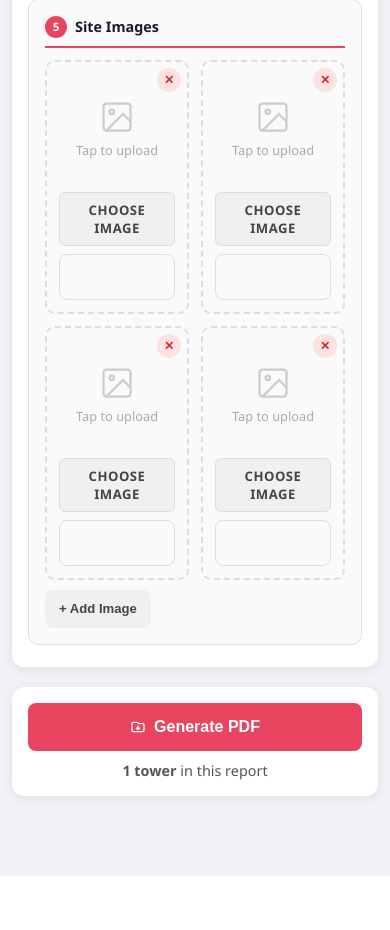
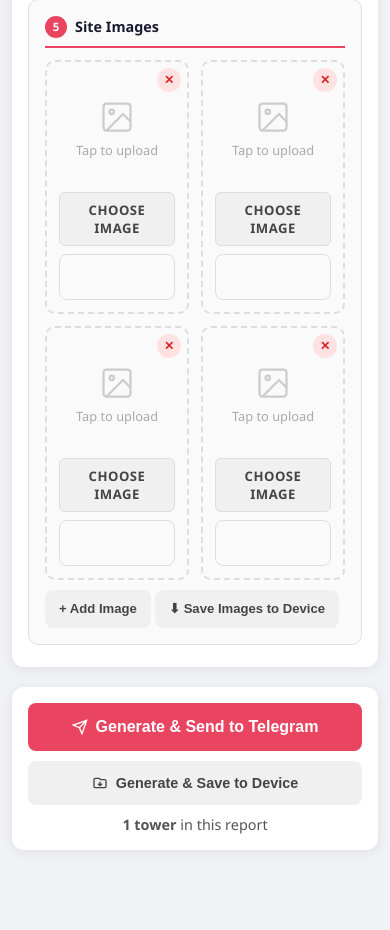
Before and after one commit to roboticstsl-ops/Site_Report_working, a Flask app: page / in a window 390 px wide. Shown: the part 5037-5967 px from the top of the page. Before the commit the page ends 5913 px from the top, so only its background shows below. Run offline with Flask 3, Linux system fonts and the light colour scheme; parts of the project's set-up code (start-up, migrations or seed data) failed here and were passed over.

Commit message:
Fix images swapping between duplicated towers, and split generate into two outputs
Duplicated towers put byte-identical pictures in the document, and python-docx
collapses those into a single media part. The high-quality PDF pass paired the
Nth picture in the PDF with the Nth uploaded original, so once a repeat appeared
every later image was replaced with the wrong photo - a third tower's dock photo
came out as the second tower's lobby. Empty image slots shifted the same pairing,
since they contribute an entry to the originals but no picture to the document.
Line the originals up the way the document does: drop empties, drop repeats.

Generation takes long enough that a plain form POST leaves phones sitting on a
pending page they report as a lost connection. The form now submits via fetch
behind a progress overlay with an elapsed counter, and offers two outputs:
"Send to Telegram" returns a small JSON verdict instead of streaming megabytes
back, and "Save to Device" returns a zip of the PDF and the Word file and leaves
the server untouched. Each tower also gets a button to download its images as a
zip, from the copies already uploaded.

duplicateTower now goes through addTower, so a duplicate is registered in
activeDocks and imageCounters like any other tower.

Co-Authored-By: Claude Opus 5 <noreply@anthropic.com>
Claude-Session: https://claude.ai/code/session_01ESW6z5ztoRSu6BZLf37dJW

```diff
--- a/app.py
+++ b/app.py
@@ -2,10 +2,12 @@ import os
 import copy
 import re
 import base64
+import hashlib
 import io
 import subprocess
 import tempfile
 import uuid
+import zipfile
 from datetime import datetime
 
 import fitz  # PyMuPDF
@@ -594,6 +596,23 @@ def telegram_test():
 def _replace_pdf_images_hq(pdf_bytes: bytes, orig_image_list: list) -> bytes:
     if not any(b is not None for b in orig_image_list):
         return pdf_bytes
+
+    # The PDF has one xref per *distinct* picture: empty slots contribute none,
+    # and python-docx collapses byte-identical pictures — which duplicated towers
+    # produce constantly — into a single media part. Line the originals up the
+    # same way, or every image after the first repeat gets swapped for the wrong one.
+    ordered_origs = []
+    seen_digests = set()
+    for blob in orig_image_list:
+        if blob is None:
+            continue
+        digest = hashlib.sha1(blob).hexdigest()
+        if digest in seen_digests:
+            continue
+        seen_digests.add(digest)
+        ordered_origs.append(blob)
+    orig_image_list = ordered_origs
+
     doc = fitz.open(stream=pdf_bytes, filetype='pdf')
     seen_xrefs = []
     xref_to_page_num = {}
@@ -732,6 +751,44 @@ def img_upload():
     return jsonify({'token': token})
 
 
+def _zip_response(files: dict, download_name: str):
+    """Bundle {filename: bytes} into one download — one tap on a phone, not several."""
+    buf = io.BytesIO()
+    with zipfile.ZipFile(buf, 'w', zipfile.ZIP_DEFLATED) as z:
+        for name, blob in files.items():
+            z.writestr(name, blob)
+    buf.seek(0)
+    return send_file(buf, mimetype='application/zip',
+                     as_attachment=True, download_name=download_name)
+
+
+@app.route('/api/img_zip', methods=['POST'])
+def img_zip():
+    """Download the images of one tower as a single zip."""
+    data   = request.get_json(force=True, silent=True) or {}
+    prefix = re.sub(r'[^A-Za-z0-9_-]', '_', str(data.get('prefix', 'images')))[:50] or 'images'
+    out    = {}
+    for i, item in enumerate(data.get('images', [])[:100]):
+        token   = str(item.get('token', ''))
+        caption = re.sub(r'[^A-Za-z0-9 _-]', '', str(item.get('caption', '')))[:40].strip()
+        name    = f"{i + 1:02d}_{caption or 'image'}.jpg"
+        if re.fullmatch(r'[0-9a-f-]{36}', token):
+            path = os.path.join(UPLOADS_DIR, f'{token}.jpg')
+            if os.path.exists(path):
+                with open(path, 'rb') as f:
+                    out[name] = f.read()
+                continue
+        uri = str(item.get('data_uri', ''))
+        if uri.startswith('data:'):
+            try:
+                out[name] = base64.b64decode(uri.split(',', 1)[1])
+            except Exception:
+                pass
+    if not out:
+        return jsonify({'error': 'no_images'}), 404
+    return _zip_response(out, f'{prefix}_images.zip')
+
+
 @app.route('/api/img/<token>')
 def img_fetch(token):
     """Serve a previously uploaded image so a restored draft can show its preview."""
@@ -792,6 +849,12 @@ def generate():
 
     docx_name = f"{assessor_slug}_{tower_slug}_{timestamp}.docx"
     caption = f"Site assessment report\nAssessor: {assessor_name}\nTower(s): {', '.join(t['name'] for t in towers)}"
+
+    # 'local' hands both files straight back to the device and touches nothing else.
+    if form.get('output') == 'local':
+        return _zip_response({docx_name: docx_bytes, save_name: pdf_bytes},
+                             f"{assessor_slug}_{tower_slug}_{timestamp}.zip")
+
     sent_docx = send_telegram_document(docx_bytes, docx_name, caption)
     sent_pdf  = send_telegram_document(pdf_bytes, save_name, caption)
 
@@ -812,12 +875,10 @@ def generate():
     with open(os.path.join(REPORTS_DIR, 'submissions.log'), 'a') as f:
         f.write(log_line)
 
-    return send_file(
-        io.BytesIO(pdf_bytes),
-        mimetype='application/pdf',
-        as_attachment=True,
-        download_name='DBot_Site_Assessment.pdf'
-    )
+    # Telegram already has both files, so the browser only needs the verdict —
+    # streaming a several-MB PDF back over a phone connection is what made long
+    # generations look like a dropped connection.
+    return jsonify({'sent': sent_docx and sent_pdf, 'pdf': save_name, 'docx': docx_name})
 
 
 if __name__ == '__main__':
--- a/templates/index.html
+++ b/templates/index.html
@@ -514,10 +514,15 @@
     <div id="towers-container"></div>
 
     <div class="actions-bar">
-      <button type="submit" class="btn btn-primary">
+      <button type="submit" class="btn btn-primary" data-output="telegram">
+        <svg width="16" height="16" fill="none" stroke="currentColor" stroke-width="2" viewBox="0 0 24 24"><path d="M22 2L11 13M22 2l-7 20-4-9-9-4 20-7z"/></svg>
+        Generate &amp; Send to Telegram
+      </button>
+      <button type="submit" class="btn btn-secondary" data-output="local">
         <svg width="16" height="16" fill="none" stroke="currentColor" stroke-width="2" viewBox="0 0 24 24"><path d="M12 10v6m0 0l-3-3m3 3l3-3M3 17V7a2 2 0 012-2h6l2 2h6a2 2 0 012 2v8a2 2 0 01-2 2H5a2 2 0 01-2-2z"/></svg>
-        Generate PDF
+        Generate &amp; Save to Device
       </button>
+      <input type="hidden" name="output" id="output_mode" value="telegram">
       <div class="tower-info" id="tower-count-label"><strong>1 tower</strong> in this report</div>
     </div>
   </form>
@@ -742,6 +747,8 @@ function makeTowerHTML(idx) {
         </div>
         <button type="button" class="btn btn-secondary btn-sm" style="margin-top:10px"
                 onclick="addImageSlot(${idx})">+ Add Image</button>
+        <button type="button" class="btn btn-secondary btn-sm" style="margin-top:10px"
+                onclick="saveTowerImages(${idx}, this)">⬇ Save Images to Device</button>
         <input type="hidden" name="tower_${idx}_img_count" id="img-count-${idx}" value="4">
         </div><!-- end images section-box -->
 
@@ -1485,9 +1492,7 @@ function deleteDock(dock, towerIdx) {
 
 function duplicateTower(sourceIdx) {
   const newId = Math.max(...activeTowers) + 1;
-  activeTowers.push(newId);
-  tabs.insertBefore(makeTab(newId), addBtn);
-  container.insertAdjacentHTML('beforeend', makeTowerHTML(newId));
+  addTower(newId);  // registers activeDocks/imageCounters — copying by hand skipped those
 
   const srcSec = document.getElementById(`tower-section-${sourceIdx}`);
   const dstSec = document.getElementById(`tower-section-${newId}`);
@@ -1817,6 +1822,108 @@ document.getElementById('reportForm').addEventListener('submit', function(e) {
     }
   }
 });
+
+// ── Submit: two outputs, no page navigation ───────────────────────────────
+// Generation takes a minute or more. A normal form POST leaves the browser on a
+// blank pending page, which phones report as "no internet"; fetch keeps the page
+// alive and lets us show progress instead.
+document.querySelectorAll('button[type="submit"][data-output]').forEach(btn => {
+  btn.addEventListener('click', () => {
+    document.getElementById('output_mode').value = btn.dataset.output;
+  });
+});
+
+function showProgress(text) {
+  let el = document.getElementById('gen-progress');
+  if (!el) {
+    el = document.createElement('div');
+    el.id = 'gen-progress';
+    el.style.cssText = 'position:fixed;inset:0;z-index:20000;background:rgba(15,23,42,0.92);' +
+      'color:#fff;display:flex;flex-direction:column;gap:10px;align-items:center;' +
+      'justify-content:center;text-align:center;padding:24px;font-size:1rem';
+    document.body.appendChild(el);
+  }
+  el.innerHTML = text;
+  return el;
+}
+function hideProgress() { document.getElementById('gen-progress')?.remove(); }
+
+function downloadBlob(blob, filename) {
+  const url = URL.createObjectURL(blob);
+  const a = document.createElement('a');
+  a.href = url; a.download = filename;
+  document.body.appendChild(a); a.click(); a.remove();
+  setTimeout(() => URL.revokeObjectURL(url), 60000);
+}
+
+document.getElementById('reportForm').addEventListener('submit', async function(e) {
+  if (e.defaultPrevented) return;   // validation above already rejected it
+  e.preventDefault();
+
+  const mode = document.getElementById('output_mode').value;
+  const started = Date.now();
+  const tick = setInterval(() => {
+    const s = Math.round((Date.now() - started) / 1000);
+    showProgress(`<div style="font-size:2rem">⏳</div>Building the report…<br>` +
+      `<small>${s}s — keep this page open, it can take a couple of minutes</small>`);
+  }, 500);
+
+  try {
+    const res = await fetch('/generate', { method: 'POST', body: new FormData(this) });
+    if (!res.ok) throw new Error(`server returned ${res.status}`);
+    clearInterval(tick);
+    if (mode === 'local') {
+      const blob = await res.blob();
+      const match = /filename="?([^"]+)"?/.exec(res.headers.get('Content-Disposition') || '');
+      downloadBlob(blob, match ? match[1] : 'site_report.zip');
+      showProgress('<div style="font-size:2rem">✅</div>Saved to your device.<br><small>Check your downloads.</small>');
+    } else {
+      const json = await res.json();
+      showProgress(json.sent
+        ? '<div style="font-size:2rem">✅</div>Sent to Telegram.<br><small>Both the PDF and the Word file are in the chat.</small>'
+        : '<div style="font-size:2rem">⚠️</div>Report built, but Telegram rejected it.<br><small>A copy was kept on the server. Try "Save to Device".</small>');
+    }
+  } catch (err) {
+    clearInterval(tick);
+    showProgress(`<div style="font-size:2rem">⚠️</div>Generation failed.<br><small>${err.message}</small><br>` +
+      `<small>Your draft is saved — close this and try again.</small>`);
+  }
+  const close = document.createElement('button');
+  close.textContent = 'Close';
+  close.className = 'btn btn-secondary';
+  close.onclick = hideProgress;
+  document.getElementById('gen-progress').appendChild(close);
+});
+
+// ── Save one tower's images to the device ─────────────────────────────────
+async function saveTowerImages(towerIdx, btn) {
+  const images = [...document.querySelectorAll(`#image-slots-${towerIdx} .image-slot`)]
+    .map(slot => ({
+      token:    slot.querySelector('[name$="_token"]')?.value || '',
+      data_uri: slot.querySelector('[name$="_data_uri"]')?.value || '',
+      caption:  slot.querySelector('[name$="_caption"]')?.value || '',
+    }))
+    .filter(img => img.token || img.data_uri);
+
+  if (!images.length) { alert('No images in this tower yet.'); return; }
+
+  const label = btn.innerText;
+  btn.disabled = true; btn.innerText = 'Preparing…';
+  try {
+    const prefix = document.querySelector(`[name="tower_${towerIdx}_name"]`)?.value || `tower_${towerIdx}`;
+    const res = await fetch('/api/img_zip', {
+      method: 'POST',
+      headers: {'Content-Type': 'application/json'},
+      body: JSON.stringify({ prefix, images }),
+    });
+    if (!res.ok) throw new Error(`server returned ${res.status}`);
+    downloadBlob(await res.blob(), `${prefix.replace(/[^A-Za-z0-9_-]/g, '_')}_images.zip`);
+  } catch (err) {
+    alert('Could not save the images: ' + err.message);
+  } finally {
+    btn.disabled = false; btn.innerText = label;
+  }
+}
 </script>
 <script>
   if ('serviceWorker' in navigator) {
```
